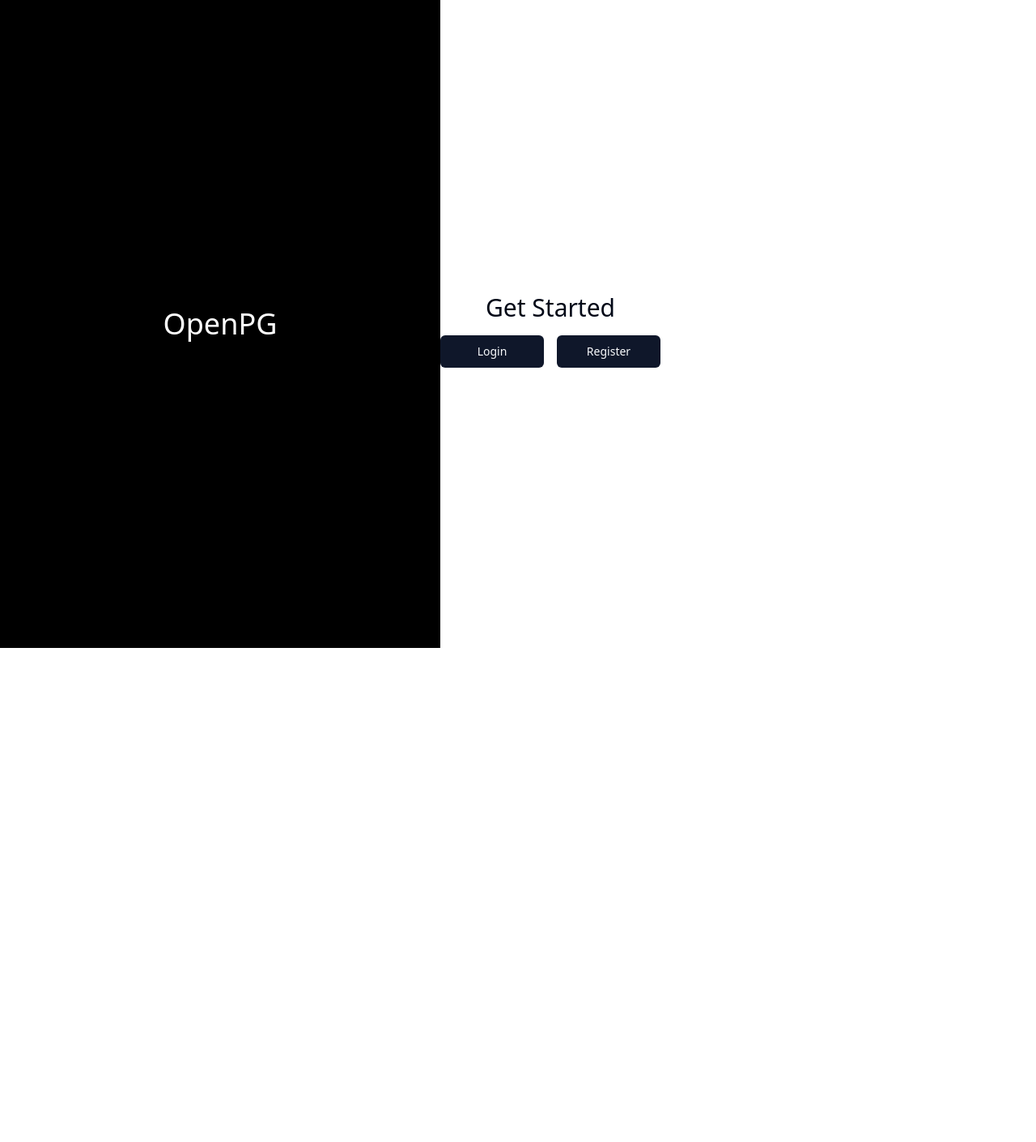
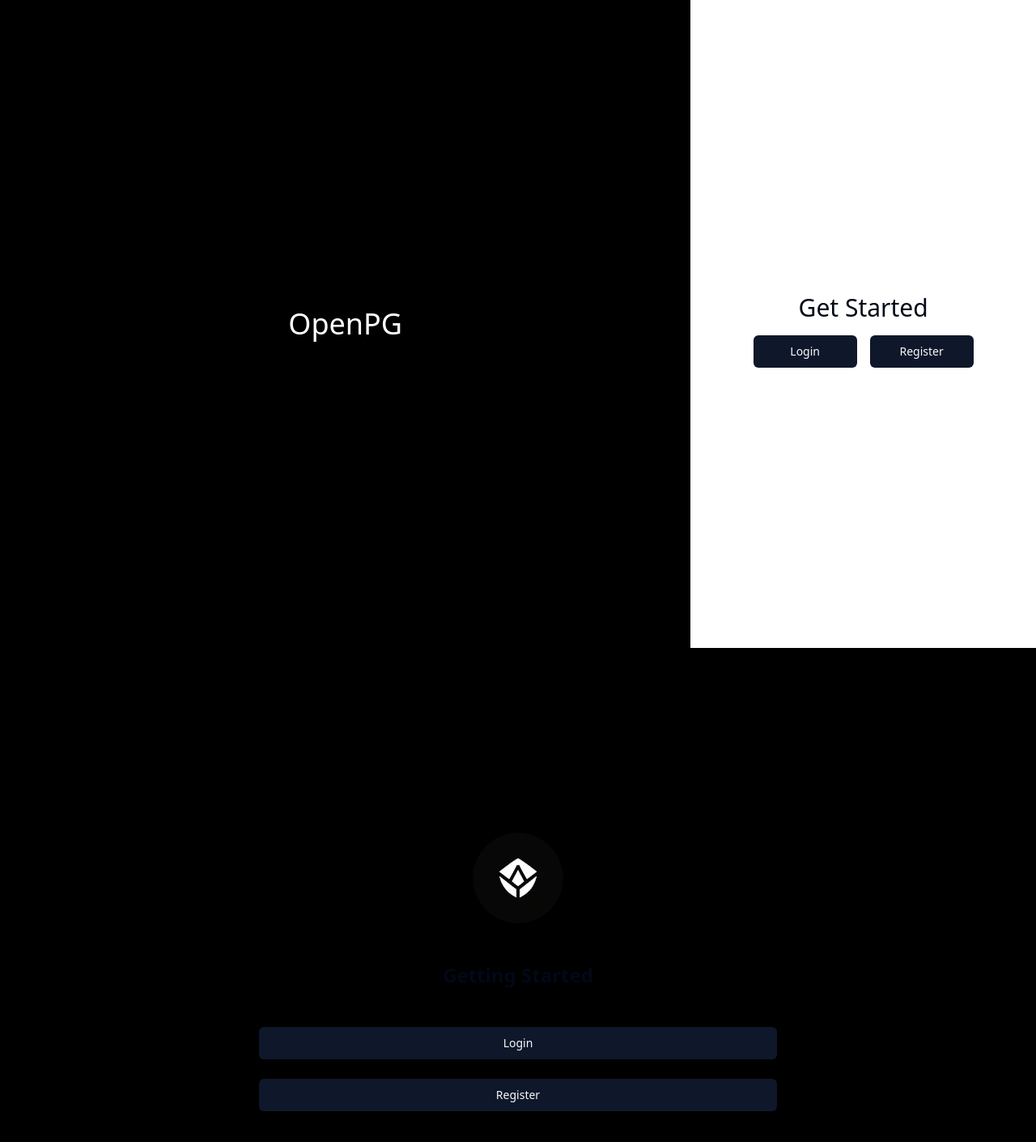
Before and after one commit to Pranav-Bobde/OpenPG, a Next.js app: page /auth/login in a window 1280 px wide. Shown: the top 1410 px of the page at 81% size. Before the commit the page ends 800 px from the top, so only its background shows below. Built offline with nearby package versions, Linux system fonts and the light colour scheme.

Commit message:
refactor: :lipstick: improve auth page UI/responsiveness

```diff
--- a/app/auth/login/page.tsx
+++ b/app/auth/login/page.tsx
@@ -1,4 +1,6 @@
+import { Avatar, AvatarFallback, AvatarImage } from "@/components/ui/avatar";
 import { Button } from "@/components/ui/button";
+import { Skeleton } from "@/components/ui/skeleton";
 import {
   LoginLink,
   RegisterLink,
@@ -6,9 +8,10 @@ import {
 
 export default function page() {
   return (
-    <div className="h-screen grid grid-cols-3">
-      <div className="col-span-2 bg-black flex items-center justify-center">
-        <div className="text-white text-4xl">OpenPG</div>
+    <div className="h-screen w-screen">
+      <div className="hidden h-full w-full md:grid md:grid-cols-3">
+        <div className="bg-black md:col-span-2 md:flex md:items-center md:justify-center">
+          <div className="text-white text-4xl text-center">OpenPG</div>
         </div>
 
         <div className="flex items-center justify-center">
@@ -26,5 +29,28 @@ export default function page() {
           </div>
         </div>
       </div>
+
+      <div className="h-full flex flex-col justify-center bg-black gap-12">
+        <div className="text-white text-4xl flex justify-center">
+          <Avatar className="h-28 w-28">
+            <AvatarImage src="/favicon.png" height={50} width={50} />
+            <AvatarFallback>
+              <Skeleton />
+            </AvatarFallback>
+          </Avatar>
+        </div>
+        <div className="flex justify-center text-2xl font-semibold">
+          Getting Started
+        </div>
+        <div className="flex flex-col items-center justify-center gap-6">
+          <Button className="w-1/2">
+            <LoginLink>Login</LoginLink>
+          </Button>
+          <Button className="w-1/2">
+            <RegisterLink>Register</RegisterLink>
+          </Button>
+        </div>
+      </div>
+    </div>
   );
 }
--- /dev/null
+++ b/components/ui/skeleton.tsx
@@ -0,0 +1,15 @@
+import { cn } from "@/lib/utils"
+
+function Skeleton({
+  className,
+  ...props
+}: React.HTMLAttributes<HTMLDivElement>) {
+  return (
+    <div
+      className={cn("animate-pulse rounded-md bg-muted", className)}
+      {...props}
+    />
+  )
+}
+
+export { Skeleton }
```
Lines whose indentation alone changed are shown as unchanged.
